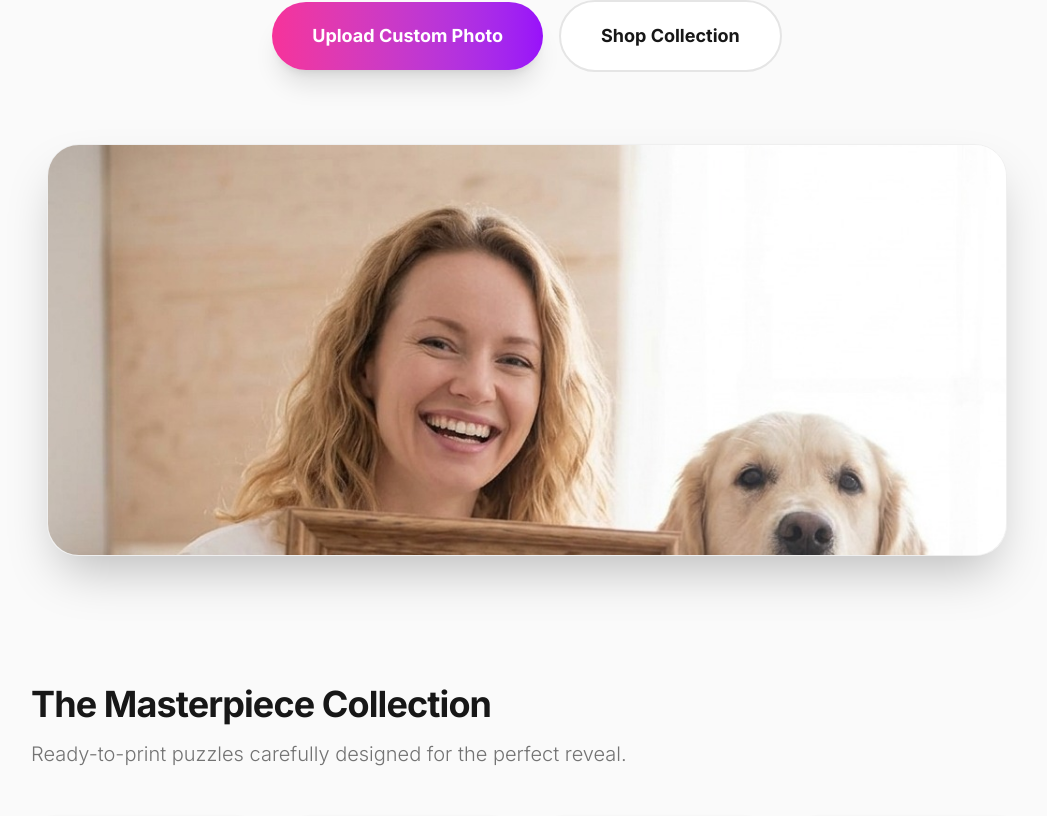
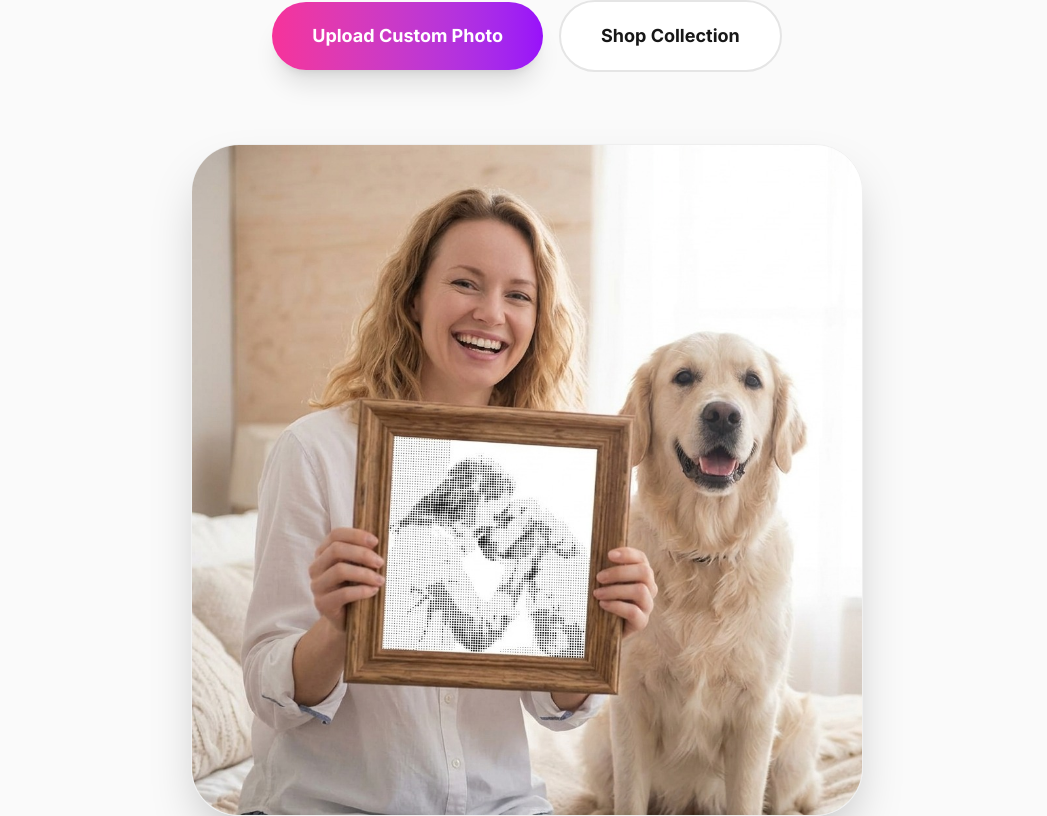
Before and after one commit to muddaseraltaf/framafy, a Next.js app in the folder web/: page / in a window 1280 px wide. Shown: the part 524-1340 px from the top of the page, without its empty margins (113-1160 px from the left). Built offline with nearby package versions, Linux system fonts and the light colour scheme; grey boxes are pictures that could not be loaded.

Commit message:
fix: enforce aspect-square on hero banner photography layout

```diff
--- a/web/src/app/page.tsx
+++ b/web/src/app/page.tsx
@@ -32,7 +32,7 @@ export default function Home() {
           </Link>
         </div>
 
-        <div className="relative w-full aspect-[4/3] md:aspect-[21/9] rounded-[2rem] overflow-hidden shadow-2xl border border-neutral-200/50">
+        <div className="relative w-full max-w-2xl mx-auto aspect-square rounded-[3rem] overflow-hidden shadow-2xl border border-neutral-200/50">
           <img
             src="/product-shot-1.jpg"
             alt="Smiling woman and golden retriever alongside a framed custom circle-dot portrait"
```
Also changed, not shown: 1 other file (tests, documents, lock files or other folders).
